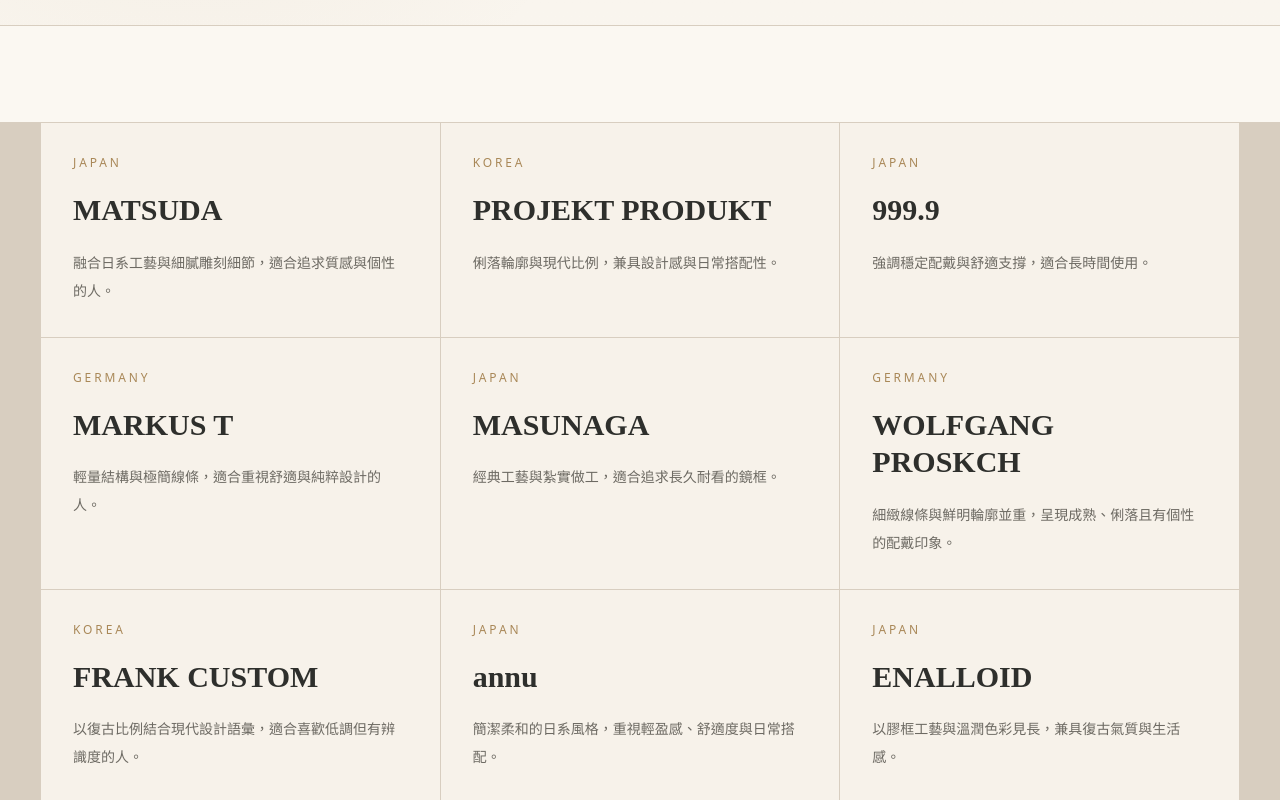
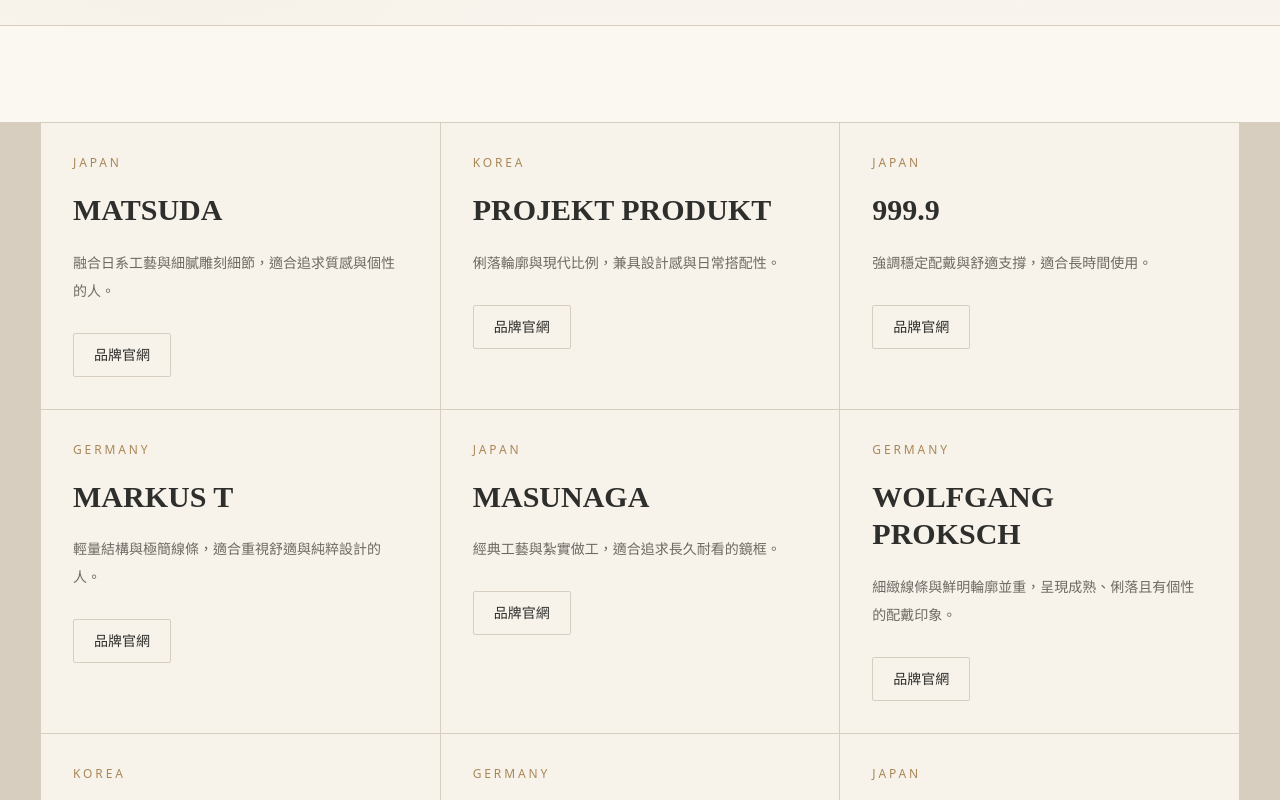
Before and after one commit to eyesbook/eyesbook, a Next.js app: page /brands in a window 1280 px wide. Shown: the part 500-1300 px from the top of the page. Built offline with nearby package versions, Linux system fonts and the light colour scheme.

Commit message:
Add brand website links

```diff
--- a/app/brands/page.tsx
+++ b/app/brands/page.tsx
@@ -5,62 +5,74 @@
   {
     name: "MATSUDA",
     origin: "Japan",
-    note: "融合日系工藝與細膩雕刻細節，適合追求質感與個性的人。"
+    note: "融合日系工藝與細膩雕刻細節，適合追求質感與個性的人。",
+    website: "https://www.matsuda.com"
   },
   {
     name: "PROJEKT PRODUKT",
     origin: "Korea",
-    note: "俐落輪廓與現代比例，兼具設計感與日常搭配性。"
+    note: "俐落輪廓與現代比例，兼具設計感與日常搭配性。",
+    website: "https://en.projektprodukt.co.kr"
   },
   {
     name: "999.9",
     origin: "Japan",
-    note: "強調穩定配戴與舒適支撐，適合長時間使用。"
+    note: "強調穩定配戴與舒適支撐，適合長時間使用。",
+    website: "https://www.fournines.co.jp"
   },
   {
     name: "MARKUS T",
     origin: "Germany",
-    note: "輕量結構與極簡線條，適合重視舒適與純粹設計的人。"
+    note: "輕量結構與極簡線條，適合重視舒適與純粹設計的人。",
+    website: "https://www.markus-t.com"
   },
   {
     name: "MASUNAGA",
     origin: "Japan",
-    note: "經典工藝與紮實做工，適合追求長久耐看的鏡框。"
+    note: "經典工藝與紮實做工，適合追求長久耐看的鏡框。",
+    website: "https://www.masunaga1905.com"
   },
   {
-    name: "WOLFGANG PROSKCH",
+    name: "WOLFGANG PROKSCH",
     origin: "Germany",
-    note: "細緻線條與鮮明輪廓並重，呈現成熟、俐落且有個性的配戴印象。"
+    note: "細緻線條與鮮明輪廓並重，呈現成熟、俐落且有個性的配戴印象。",
+    website: "https://wolfgangproksch.com"
   },
   {
     name: "FRANK CUSTOM",
     origin: "Korea",
-    note: "以復古比例結合現代設計語彙，適合喜歡低調但有辨識度的人。"
+    note: "以復古比例結合現代設計語彙，適合喜歡低調但有辨識度的人。",
+    website: "https://www.frankcustom.com"
   },
   {
     name: "annu",
-    origin: "Japan",
-    note: "簡潔柔和的日系風格，重視輕盈感、舒適度與日常搭配。"
+    origin: "Germany",
+    note: "德國製造的輕量眼鏡品牌，以 3D 列印製程、精密結構與低浪費理念打造耐用舒適的鏡框。",
+    website: "https://weareannu.com/"
   },
   {
     name: "ENALLOID",
     origin: "Japan",
-    note: "以膠框工藝與溫潤色彩見長，兼具復古氣質與生活感。"
+    note: "以膠框工藝與溫潤色彩見長，兼具復古氣質與生活感。",
+    website: "https://ena-gf.jp"
   },
   {
     name: "BLACKFIN",
     origin: "Italy",
-    note: "鈦金屬結構與俐落設計，適合追求輕量、耐用與現代感的人。"
+    note: "鈦金屬結構與俐落設計，適合追求輕量、耐用與現代感的人。",
+    website: "https://www.blackfin.eu"
   },
   {
     name: "720",
     origin: "Taiwan",
-    note: "注重配戴機能與日常實用性，提供清爽、易搭配的鏡框選擇。"
+    note: "注重配戴機能與日常實用性，提供清爽、易搭配的鏡框選擇。",
+    website: "https://www.720armour.com.tw"
   },
   {
     name: "Selected European Frames",
     origin: "Europe",
-    note: "補足不同臉型與穿搭需求，提供更多材質與色彩選擇。"
+    note: "補足不同臉型與穿搭需求，提供更多材質與色彩選擇。",
+    website: ""
   }
 ];
 
@@ -83,6 +95,16 @@
                 {brand.name}
               </h2>
               <p className="mt-5 text-sm leading-7 text-stone">{brand.note}</p>
+              {brand.website ? (
+                <a
+                  href={brand.website}
+                  target="_blank"
+                  rel="noreferrer"
+                  className="focus-ring mt-7 inline-flex min-h-11 items-center justify-center rounded-sm border border-line px-5 text-sm font-medium text-ink transition hover:border-ink hover:bg-[#fbf8f2]"
+                >
+                  品牌官網
+                </a>
+              ) : null}
             </article>
           ))}
         </div>
--- a/app/page.tsx
+++ b/app/page.tsx
@@ -24,7 +24,7 @@
   "MARKUS T",
   "999.9",
   "MASUNAGA",
-  "WOLFGANG PROSKCH",
+  "WOLFGANG PROKSCH",
   "FRANK CUSTOM",
   "annu",
   "ENALLOID",
```
